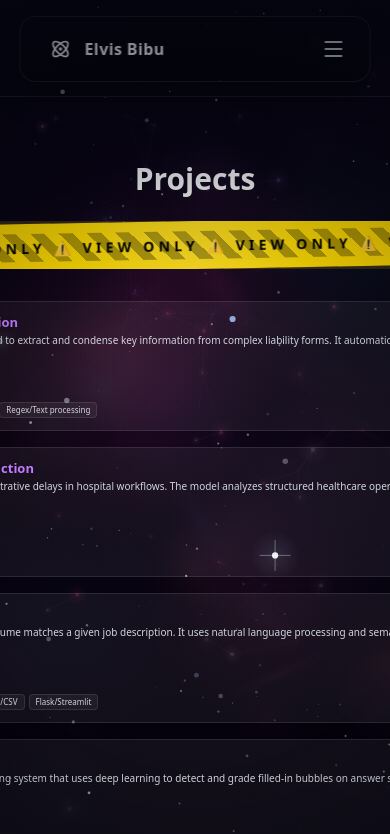
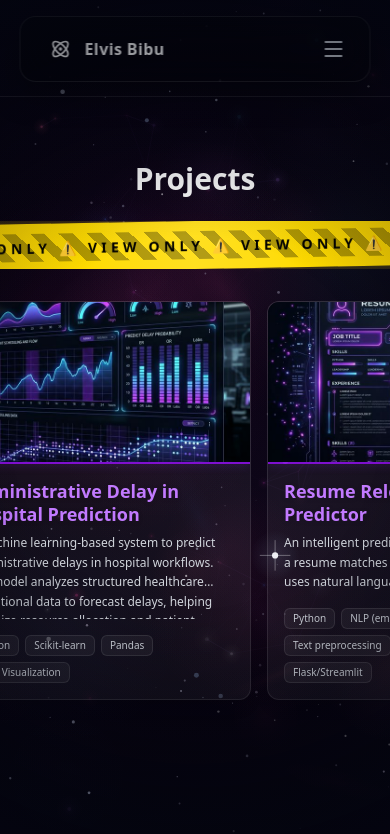
Before and after one commit to rifle2115/Personal-Portfolio-Nebula, a Next.js app: page /projects in a window 390 px wide. Shown: the top 834 px of the page. Built offline with nearby package versions, Linux system fonts and the light colour scheme.

Commit message:
fix: revert to horizontal carousel using explicit w-max width calculations to prevent android scroll truncation

```diff
--- a/components/Projects.tsx
+++ b/components/Projects.tsx
@@ -60,34 +60,36 @@
                     </div>
                 </div>
 
-                <div className="flex flex-col gap-4 w-full md:grid md:grid-cols-2 md:gap-8">
+                {/* Mobile: Horizontal scroll wrapper, Desktop: Container stays visible */}
+                <div className="w-full overflow-x-auto scrollbar-hide md:overflow-visible">
+                    {/* Inner wrapper forces absolute total width on mobile with w-max */}
+                    <div className="flex flex-nowrap w-max gap-4 px-4 pb-8 md:grid md:grid-cols-2 md:gap-8 md:w-full md:px-0 md:pb-0">
                         {projects.map((project, index) => (
-                        <div key={index} className="flex flex-row md:flex-col h-[130px] sm:h-[150px] md:h-auto bg-white/5 border border-white/10 rounded-xl overflow-hidden shadow-lg transition-all duration-300 hover:-translate-y-1 hover:border-purple-500/50 hover:shadow-[0_0_30px_rgba(147,51,234,0.3)] group">
+                            <div key={index} className="w-[300px] flex-none md:w-auto md:flex-auto bg-white/5 border border-white/10 rounded-xl overflow-hidden shadow-lg transition-all duration-300 hover:-translate-y-1 hover:border-purple-500/50 hover:shadow-[0_0_30px_rgba(147,51,234,0.3)] group flex flex-col">
                                 {/* Project Image Preview */}
-                            <div className="w-1/3 min-w-[100px] max-w-[120px] md:min-w-0 md:max-w-none md:w-full md:h-48 overflow-hidden relative flex-shrink-0 h-full md:h-auto">
+                                <div className="h-40 md:h-48 overflow-hidden relative flex-shrink-0">
                                     <Image
                                         src={project.image}
                                         alt={project.title}
                                         fill
                                         className="object-cover transition-transform duration-500 group-hover:scale-110"
-                                    sizes="(max-width: 768px) 33vw, 50vw"
+                                        sizes="(max-width: 768px) 300px, 50vw"
                                     />
                                 </div>
 
                                 {/* Purple Separator Border */}
-                            <div className="hidden md:block h-[2px] w-full bg-purple-600/80 shadow-[0_0_10px_rgba(147,51,234,0.5)]"></div>
-                            <div className="block md:hidden w-[2px] h-full bg-purple-600/80 shadow-[0_0_10px_rgba(147,51,234,0.5)]"></div>
+                                <div className="h-[2px] w-full bg-purple-600/80 shadow-[0_0_10px_rgba(147,51,234,0.5)]"></div>
 
                                 {/* Content Details */}
-                            <div className="p-3 md:p-6 flex flex-col flex-1 overflow-hidden justify-center md:justify-start">
-                                <h3 className="text-[13px] sm:text-base md:text-2xl font-bold text-purple-400 mb-1 md:mb-3 drop-shadow-sm transition-colors duration-300 group-hover:text-purple-300 leading-tight line-clamp-1 md:line-clamp-none">{project.title}</h3>
-                                <p className="text-gray-300 text-[10px] sm:text-xs md:text-sm leading-snug mb-1.5 md:mb-6 group-hover:text-gray-200 transition-colors line-clamp-2 sm:line-clamp-3 md:line-clamp-none flex-1">
+                                <div className="p-4 md:p-6 flex flex-col flex-1">
+                                    <h3 className="text-lg md:text-2xl font-bold text-purple-400 mb-2 md:mb-3 drop-shadow-sm transition-colors duration-300 group-hover:text-purple-300 leading-tight">{project.title}</h3>
+                                    <p className="text-gray-300 text-xs md:text-sm leading-relaxed mb-4 md:mb-6 group-hover:text-gray-200 transition-colors line-clamp-3 md:line-clamp-none flex-1">
                                         {project.description}
                                     </p>
 
-                                <div className="flex flex-wrap gap-1 md:gap-2 mt-auto overflow-hidden h-4 sm:h-auto md:h-auto">
+                                    <div className="flex flex-wrap gap-1.5 md:gap-2 mt-auto">
                                         {project.tech.map((tech, techIndex) => (
-                                        <div key={techIndex} className="bg-white/5 border border-white/10 rounded md:rounded-full px-1.5 py-[1px] md:px-3 md:py-1 flex items-center gap-1 text-[8px] sm:text-[10px] md:text-xs text-gray-300 whitespace-nowrap transition-all duration-300 hover:border-purple-500/40 cursor-default">
+                                            <div key={techIndex} className="bg-white/5 border border-white/10 rounded-md md:rounded-full px-2 py-0.5 md:px-3 md:py-1 flex items-center gap-1 text-[10px] md:text-xs text-gray-300 whitespace-nowrap transition-all duration-300 hover:border-purple-500/50 hover:bg-purple-500/20 hover:text-purple-300 hover:shadow-[0_0_15px_rgba(168,85,247,0.5)] cursor-default">
                                                 {tech}
                                             </div>
                                         ))}
@@ -97,6 +99,7 @@
                         ))}
                     </div>
                 </div>
+            </div>
         </section>
     );
 }
```
Lines whose indentation alone changed are shown as unchanged.
